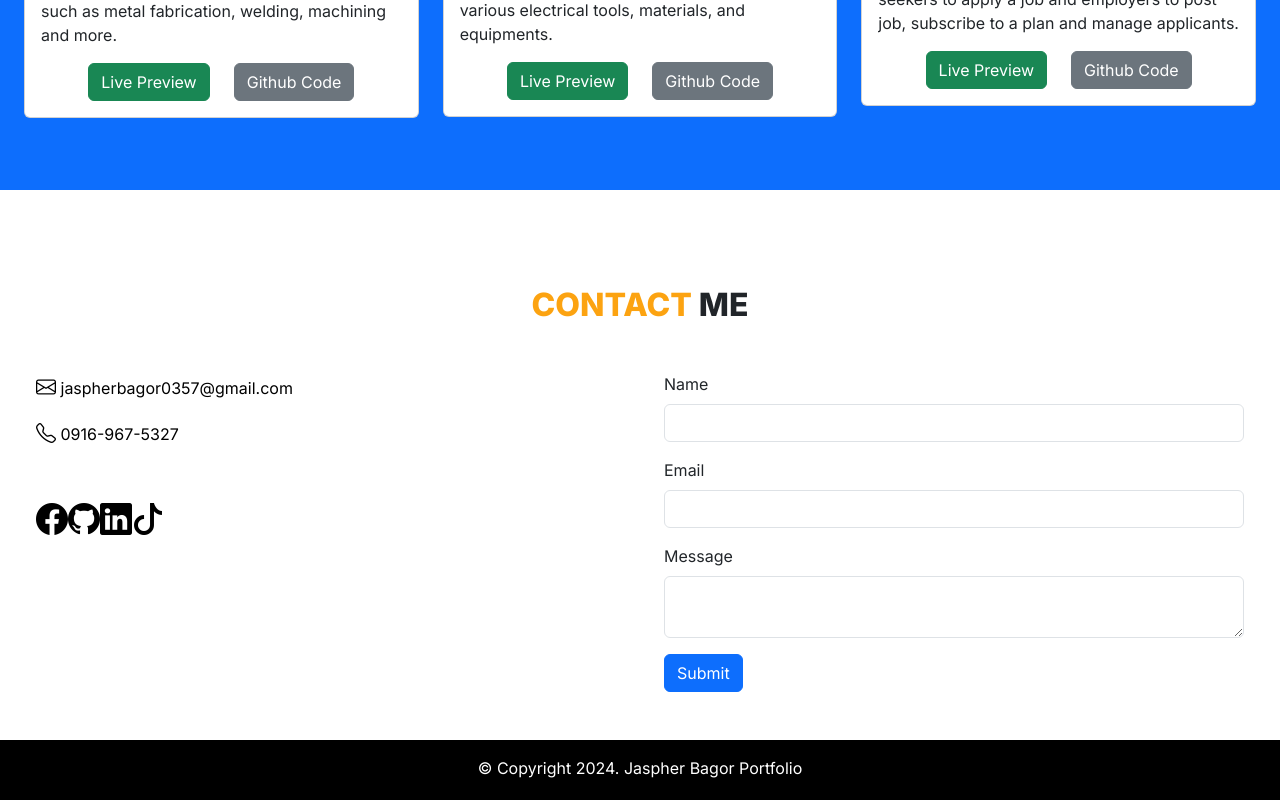
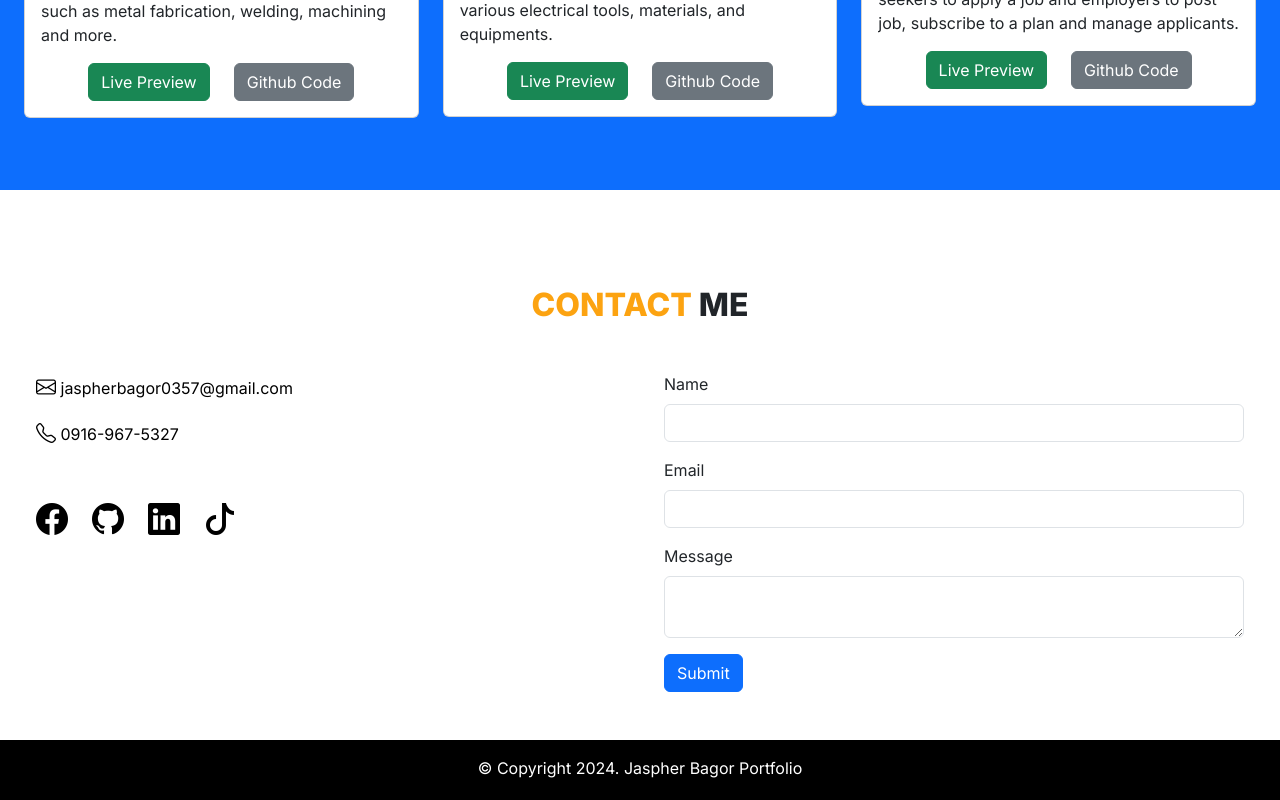
Before and after one commit to jaspherbagor/React-Portfolio, a React (Create React App) app in the folder jaspher-portfolio/: page / in a window 1280 px wide. Shown: the part 1749-2549 px from the top of the page. Built offline with nearby package versions, Linux system fonts and the light colour scheme.

Commit message:
added margin to the icons

```diff
--- a/jaspher-portfolio/src/components/pages/home.jsx
+++ b/jaspher-portfolio/src/components/pages/home.jsx
@@ -141,13 +141,13 @@ const Home = () => {
                 </a>
               </p>
               <div className="d-flex align-items-center justify-content-start mt-5">
-                <a href="" target="_blank" className="text-decoration-none text-black social-icon">
+                <a href="" target="_blank" className="text-decoration-none text-black social-icon me-4">
                   <i class="bi bi-facebook fs-2"></i>
                 </a>
-                <a href="" target="_blank" className="text-decoration-none text-black social-icon">
+                <a href="" target="_blank" className="text-decoration-none text-black social-icon me-4">
                   <i class="bi bi-github fs-2"></i>
                 </a>
-                <a href="" target="_blank" className="text-decoration-none text-black social-icon">
+                <a href="" target="_blank" className="text-decoration-none text-black social-icon me-4">
                   <i class="bi bi-linkedin fs-2"></i>
                 </a>
                 <a href="" target="_blank" className="text-decoration-none text-black social-icon">
```
